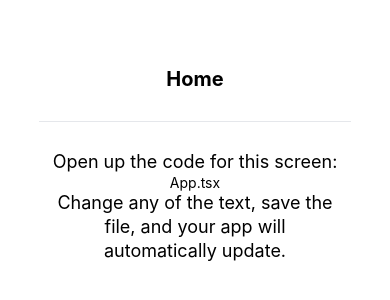
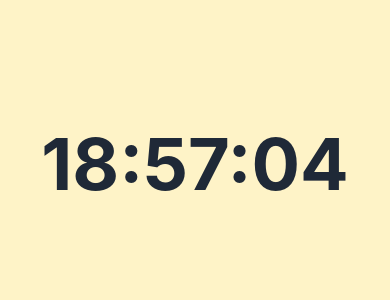
Before and after one commit to wujiaan2022/big-clock-reactnative-nativewind, a React Native app: screen / in a window 390 px wide. Shown: the part 258-558 px from the top of the page. Built offline with nearby package versions, Linux system fonts and the light colour scheme.

Commit message:
first commit

```diff
--- a/App.tsx
+++ b/App.tsx
@@ -1,13 +1,50 @@
-import { ScreenContent } from 'components/ScreenContent';
-import { StatusBar } from 'expo-status-bar';
+import { useEffect, useState } from 'react';
+import { View, Text, Dimensions } from 'react-native';
 
 import './global.css';
 
 export default function App() {
+  const [time, setTime] = useState<string>('');
+  const [isLandscape, setIsLandscape] = useState<boolean>(false);
+
+  // Update time every second
+  useEffect(() => {
+    const updateClock = () => {
+      const now = new Date();
+      const hours = now.getHours().toString().padStart(2, '0');
+      const minutes = now.getMinutes().toString().padStart(2, '0');
+      const seconds = now.getSeconds().toString().padStart(2, '0');
+      setTime(`${hours}:${minutes}:${seconds}`);
+    };
+
+    updateClock();
+    const interval = setInterval(updateClock, 1000);
+    return () => clearInterval(interval);
+  }, []);
+
+  // Detect screen orientation change
+  useEffect(() => {
+    const onChange = () => {
+      const { width, height } = Dimensions.get('window');
+      const landscape = width > height;
+      setIsLandscape(landscape);
+      console.log('Orientation changed:', landscape ? 'Landscape' : 'Portrait');
+    };
+
+    const subscription = Dimensions.addEventListener('change', onChange);
+    onChange(); // run once
+
+    return () => {
+      subscription.remove();
+    };
+  }, []);
+
   return (
-    <>
-      <ScreenContent title="Home" path="App.tsx" />
-      <StatusBar style="auto" />
-    </>
+    <View
+      className={`flex-1 items-center justify-center bg-amber-100 ${
+        isLandscape ? 'flex-row' : 'flex-col'
+      }`}>
+      <Text className="px-4 py-2 text-7xl font-bold text-gray-800">{time}</Text>
+    </View>
   );
 }
--- /dev/null
+++ b/nativewind-env.d.ts
@@ -0,0 +1 @@
+/// <reference types="nativewind/types" />
--- a/package.json
+++ b/package.json
@@ -17,7 +17,10 @@
     "react": "18.3.1",
     "react-native": "0.76.9",
     "react-native-reanimated": "3.16.2",
-    "react-native-safe-area-context": "4.12.0"
+    "react-native-safe-area-context": "4.12.0",
+    "react-dom": "18.3.1",
+    "react-native-web": "~0.19.13",
+    "@expo/metro-runtime": "~4.0.1"
   },
   "devDependencies": {
     "@babel/core": "^7.20.0",
```
Also changed, not shown: 1 other file (tests, documents, lock files or other folders).
